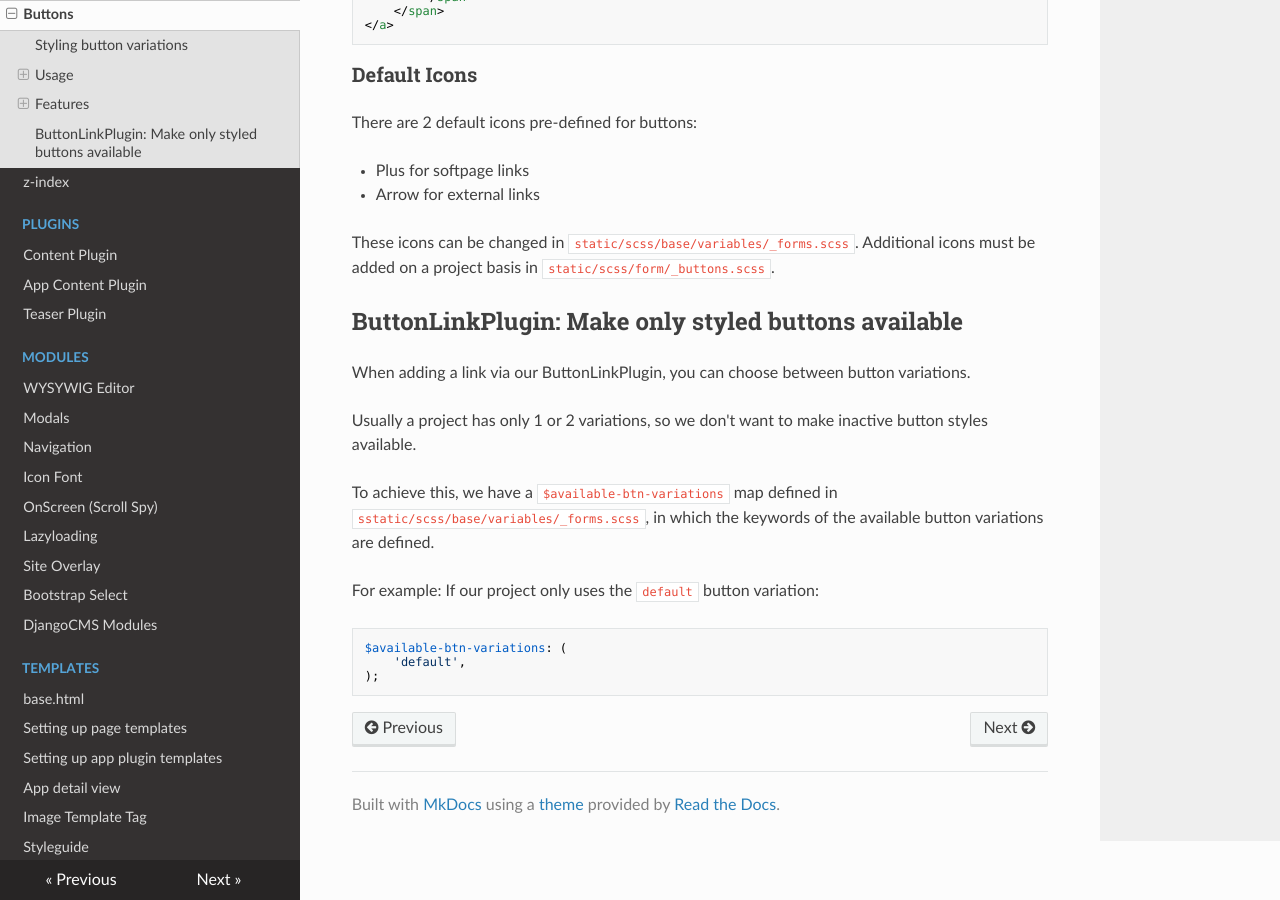
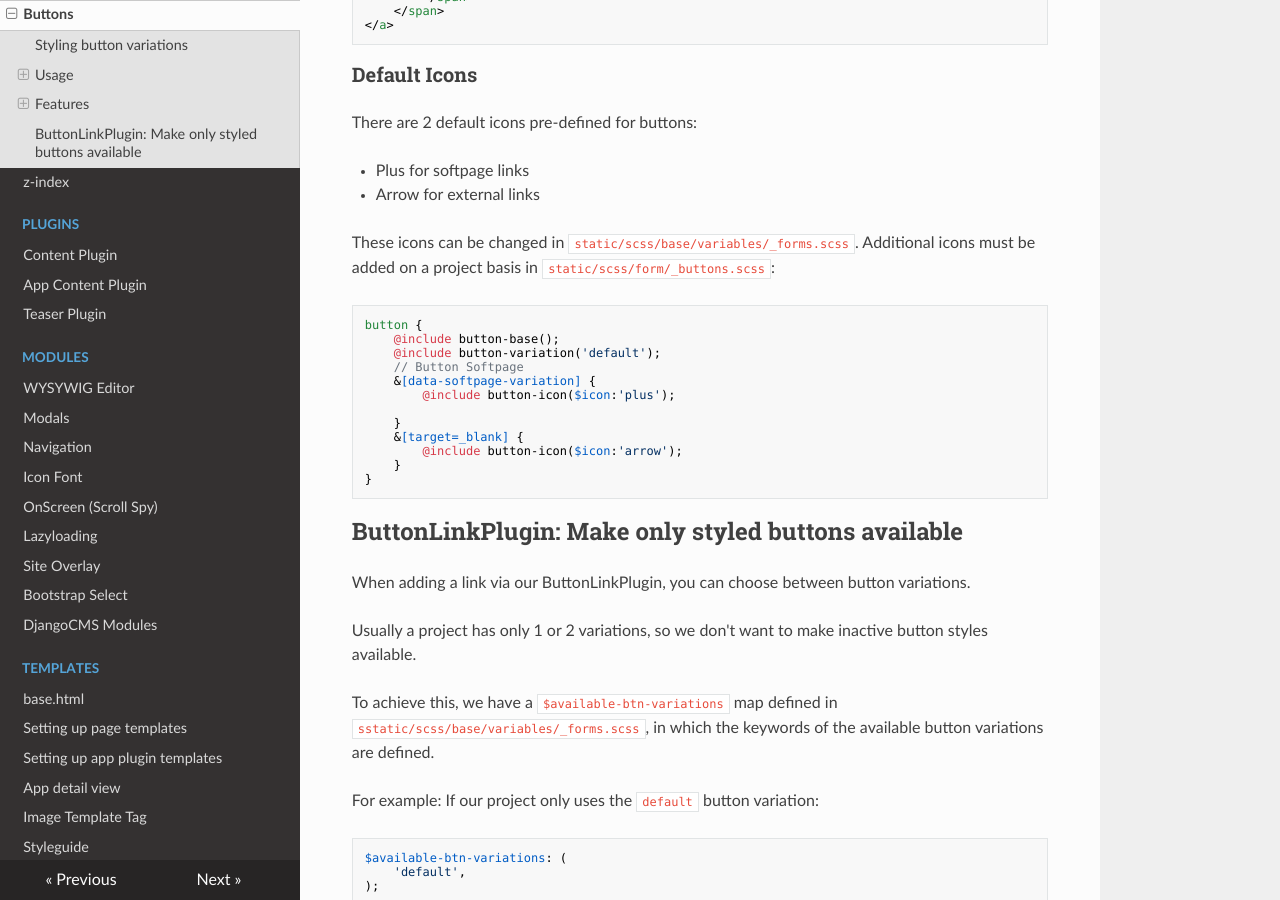
Before and after one commit to allink/allink-core-static, an MkDocs documentation site: the page built from docs/stylesheets/buttons.md, in a window 1280 px wide and 900 px high, scrolled down 1681 px. Built offline with MkDocs 1.6.1, drawn with Linux system fonts in a browser that asks for light colours; nearby versions of some CDN libraries; old or Windows-style settings are respelled for this version of MkDocs.

Commit message:
Updated docs

````diff
--- a/docs/stylesheets/buttons.md
+++ b/docs/stylesheets/buttons.md
@@ -95,7 +95,22 @@ There are 2 default icons pre-defined for buttons:
 - Arrow for external links
 
 These icons can be changed in `static/scss/base/variables/_forms.scss`.
-Additional icons must be added on a project basis in `static/scss/form/_buttons.scss`.
+Additional icons must be added on a project basis in `static/scss/form/_buttons.scss`:
+
+```SCSS
+button {
+    @include button-base();
+    @include button-variation('default');
+    // Button Softpage
+    &[data-softpage-variation] {
+        @include button-icon($icon:'plus');
+
+    }
+    &[target=_blank] {
+        @include button-icon($icon:'arrow');
+    }
+}
+```
 
 ## ButtonLinkPlugin: Make only styled buttons available
 
````
Also changed, not shown: docs/overview/important.md (+6 -2 lines).
